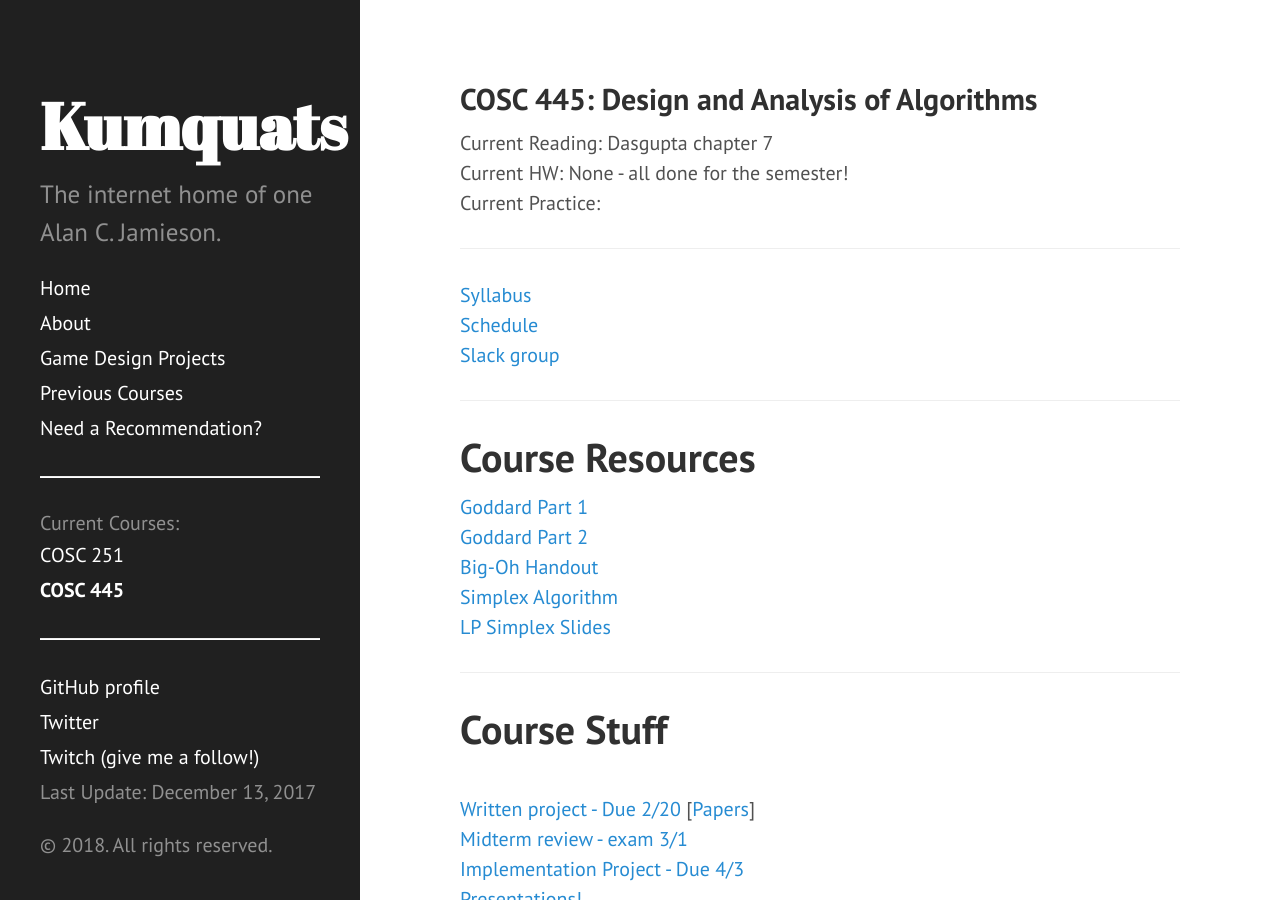
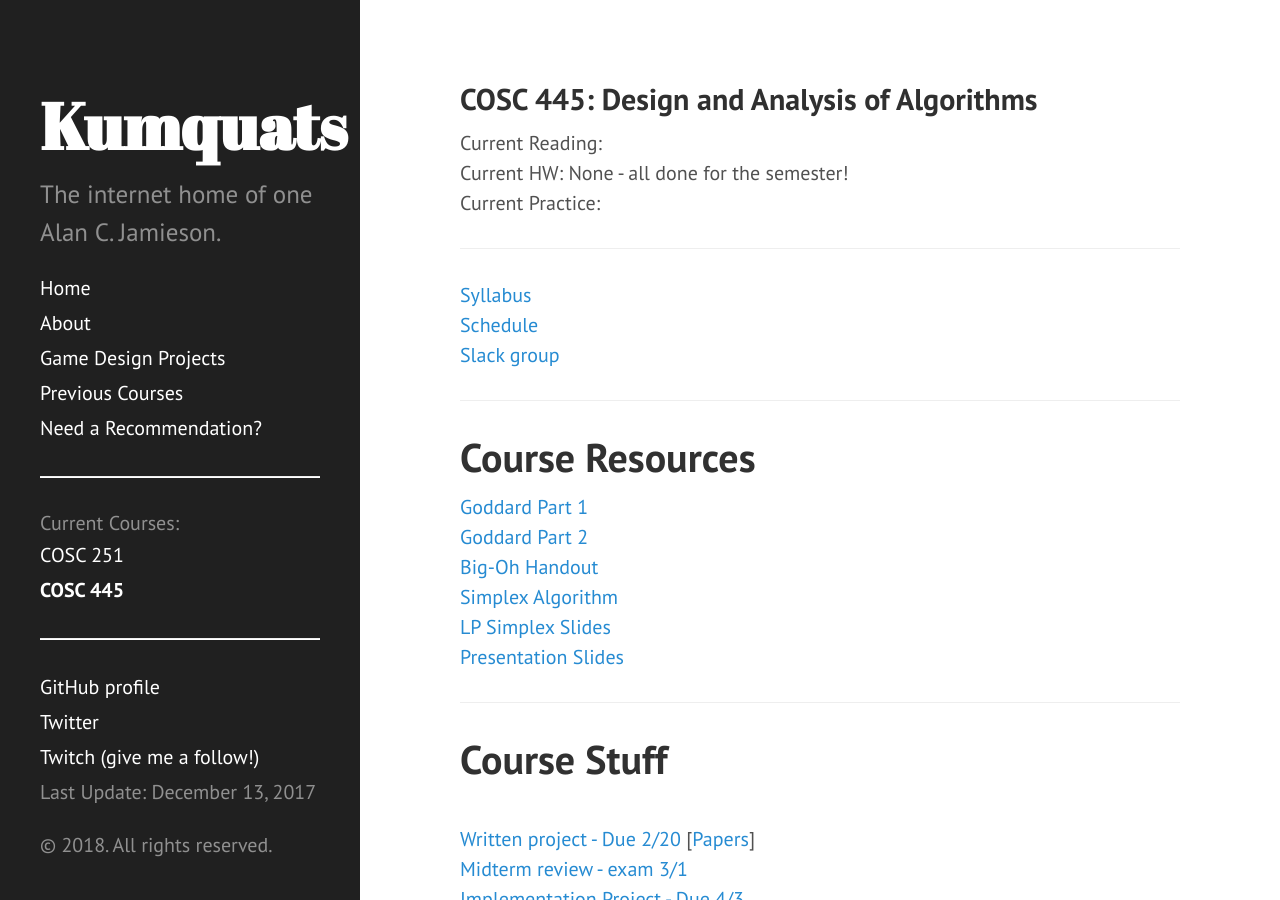
Before and after one commit to ripark/ripark.github.io, a Jekyll site: the page built from s18/cosc445.html, in a window 1280 px wide and 900 px high. Built offline with Jekyll 4.4.1, drawn with Linux system fonts in a browser that asks for light colours; Markdown is read by kramdown in place of the engine named in the settings.

Commit message:
445 presentations upload

```diff
--- a/s18/cosc445.html
+++ b/s18/cosc445.html
@@ -4,7 +4,7 @@ title: "COSC 445: Design and Analysis of Algorithms"
 shorttitle: "COSC 445"
 ---
 
-Current Reading: Dasgupta chapter 7
+Current Reading:
 <br>
 Current HW: None - all done for the semester!
 <br>
@@ -28,6 +28,8 @@ Current Practice:
 <a href="http://ripark.github.io/s16/445SimplexB.txt">Simplex Algorithm</a>
 <br>
 <a href="http://ripark.github.io/s16/480Lecture5.pptx">LP Simplex Slides</a>
+<br>
+<a href="http://ripark.github.io/s18/445Presentations.zip">Presentation Slides</a>
 <br>
 <hr>
 <h1>Course Stuff</h1>
```
Also changed, not shown: 2 other files.
